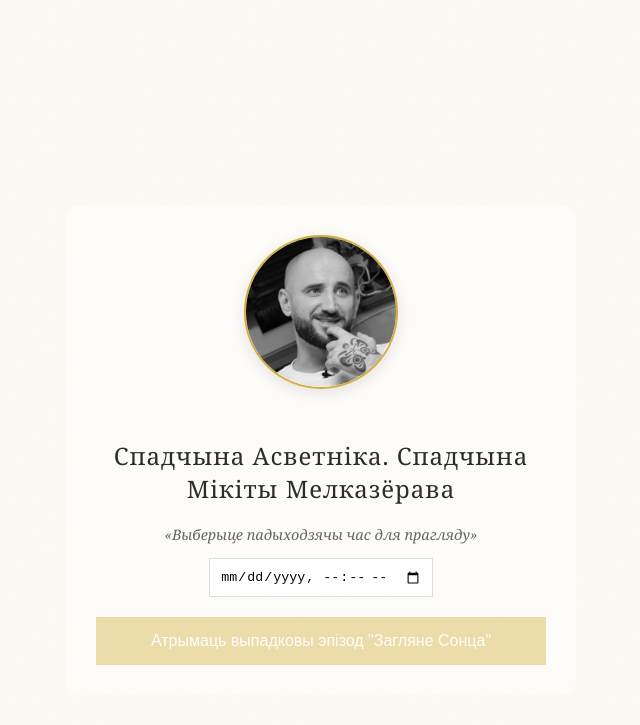
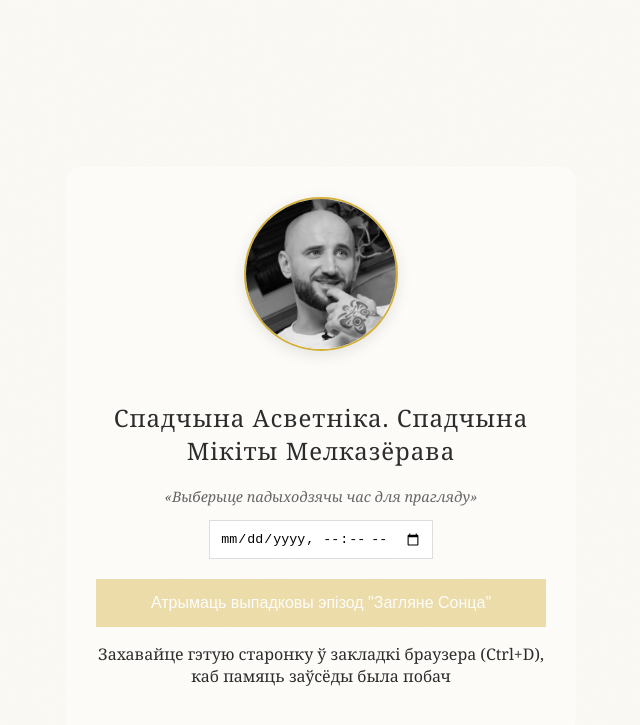
Before and after one commit to steanlab/steanlab.github.io, a Jekyll site: the page stat/zahlianie_sonca.html, which Jekyll copies as it is, in a window 1280 px wide. Shown: the top 725 px of the page, without its empty margins (319-959 px from the left). Built offline with Jekyll 4.4.1, drawn with Linux system fonts in a browser that asks for light colours.

Commit message:
Update zahlianie_sonca.html

```diff
--- a/stat/zahlianie_sonca.html
+++ b/stat/zahlianie_sonca.html
@@ -20,6 +20,9 @@
         <button id="get-video" class="btn-main">Атрымаць выпадковы эпізод "Загляне Сонца"</button>
 
         <div id="result-area"></div>
+
+        <p class="bookmark-hint">Захавайце гэтую старонку ў закладкі браузера (Ctrl+D), каб памяць заўсёды была побач</p>
+
     </div>
 
     <script src="links.js"></script>
```
